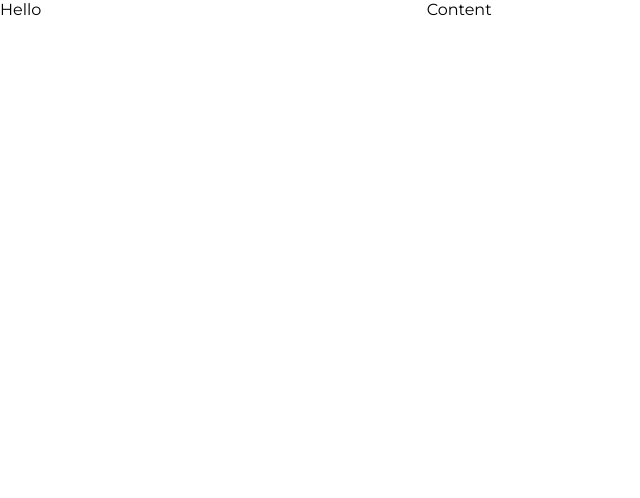
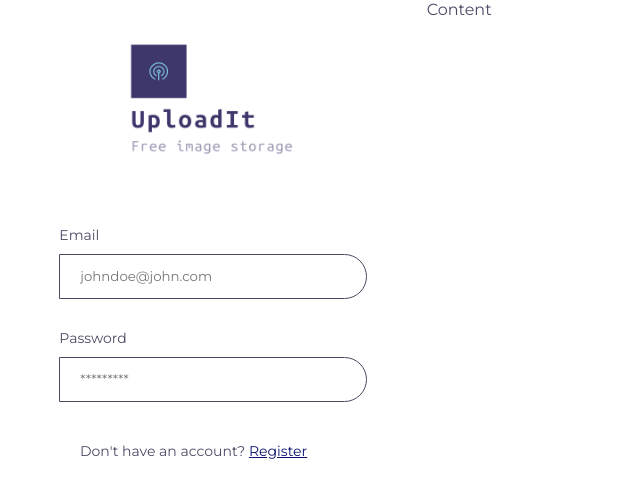
Before and after one commit to dani-santos-code/upload_it, a React (Create React App) app: page / in a window 1280 px wide. Shown: the top 498 px of the page, without its empty margins (0-640 px from the left). Built offline with nearby package versions, Linux system fonts and the light colour scheme.

Commit message:
finish layout of login form group

```diff
--- a/src/App.js
+++ b/src/App.js
@@ -2,21 +2,17 @@ import React from "react";
 import styled from "styled-components";
 
 import { GlobalStyles } from "./GlobalStyles";
-import LoginContainer from "./LoginContainer";
+import MainContainer from "./MainContainer";
 
 function App() {
   return (
     <Wrapper>
       <GlobalStyles />
-      <LoginContainer />
+      <MainContainer />
     </Wrapper>
   );
 }
 
-const Wrapper = styled.div`
-  display: grid;
-  grid-template-columns: 2fr 4fr;
-  min-height: 100vh;
-`;
+const Wrapper = styled.div``;
 
 export default App;
--- /dev/null
+++ b/src/CTARegister.js
@@ -0,0 +1,18 @@
+import React from "react";
+import styled from "styled-components";
+
+export default function CTARegister() {
+  return (
+    <StyledCTARegister>
+      Don't have an account? <a href="#"> Register</a>
+    </StyledCTARegister>
+  );
+}
+
+const StyledCTARegister = styled.span`
+  font-size: 14px;
+  margin-left: 80px;
+  a {
+    color: #0b146e;
+  }
+`;
--- a/src/GlobalStyles.js
+++ b/src/GlobalStyles.js
@@ -18,5 +18,6 @@ export const GlobalStyles = createGlobalStyle`
     box-sizing: border-box;
     -webkit-font-smoothing: antialiased;
     font-family: Montserrat, sans-serif;
+    color: #4D4965;
     }
 `;
--- a/src/LoginContainer.js
+++ /dev/null
@@ -1,12 +0,0 @@
-import React from "react";
-import styled from "styled-components";
-
-import LoginInput from "./LoginInput";
-export default function LoginContainer() {
-  return (
-    <>
-      <LoginInput />
-      <div>Content</div>
-    </>
-  );
-}
--- a/src/LoginInput.js
+++ b/src/LoginInput.js
@@ -1,5 +1,66 @@
-import React from "react";
+import React, { useState } from "react";
+import styled from "styled-components";
+
+const handleSubmit = () => {};
 
 export default function LoginInput() {
-  return <div>Hello</div>;
+  const [email, setEmail] = useState("");
+  const [password, setPassword] = useState("");
+
+  return (
+    <Wrapper>
+      <StyledForm onSubmit={handleSubmit}>
+        <StyledFieldSet>
+          <StyledLabel>Email</StyledLabel>
+          <StyledInput
+            type="email"
+            value={email}
+            onChange={(e) => setEmail(e.target.value)}
+            placeholder="johndoe@john.com"
+          />
+          <StyledLabel>Password</StyledLabel>
+          <StyledInput
+            value={password}
+            onChange={(e) => setPassword(e.target.value)}
+            type="password"
+            placeholder="*********"
+          />
+        </StyledFieldSet>
+      </StyledForm>
+    </Wrapper>
+  );
 }
+
+const Wrapper = styled.div`
+  display: flex;
+  flex-direction: column;
+`;
+
+const StyledForm = styled.form`
+  display: flex;
+  justify-content: center;
+`;
+
+const StyledFieldSet = styled.fieldset`
+  border: none;
+  display: flex;
+  flex-direction: column;
+`;
+
+const StyledInput = styled.input`
+  width: 308px;
+  height: 45px;
+  left: 66px;
+  top: 436px;
+  background: #ffffff;
+  border: 1px solid #4d4965;
+  box-sizing: border-box;
+  border-radius: 0px 50px 50px 0px;
+  padding: 20px;
+  margin-bottom: 30px;
+`;
+
+const StyledLabel = styled.label`
+  font-size: 14px;
+  margin-bottom: 10px;
+`;
--- /dev/null
+++ b/src/MainContainer.js
@@ -0,0 +1,35 @@
+import React from "react";
+import styled from "styled-components";
+
+import LoginInput from "./LoginInput";
+import CTARegister from "./CTARegister";
+export default function MainContainer() {
+  return (
+    <Container>
+      <LoginWrapper>
+        <Logo src="/logo.jpg" alt="logo" />
+        <LoginInput />
+        <CTARegister />
+      </LoginWrapper>
+      <div>Content</div>
+    </Container>
+  );
+}
+
+const Container = styled.div`
+  display: grid;
+  grid-template-columns: 2fr 4fr;
+  min-height: 100vh;
+`;
+
+const LoginWrapper = styled.div`
+  margin-top: 40px;
+  display: flex;
+  flex-direction: column;
+`;
+const Logo = styled.img`
+  width: 170px;
+  height: 120px;
+  align-self: center;
+  margin-bottom: 60px;
+`;
```
